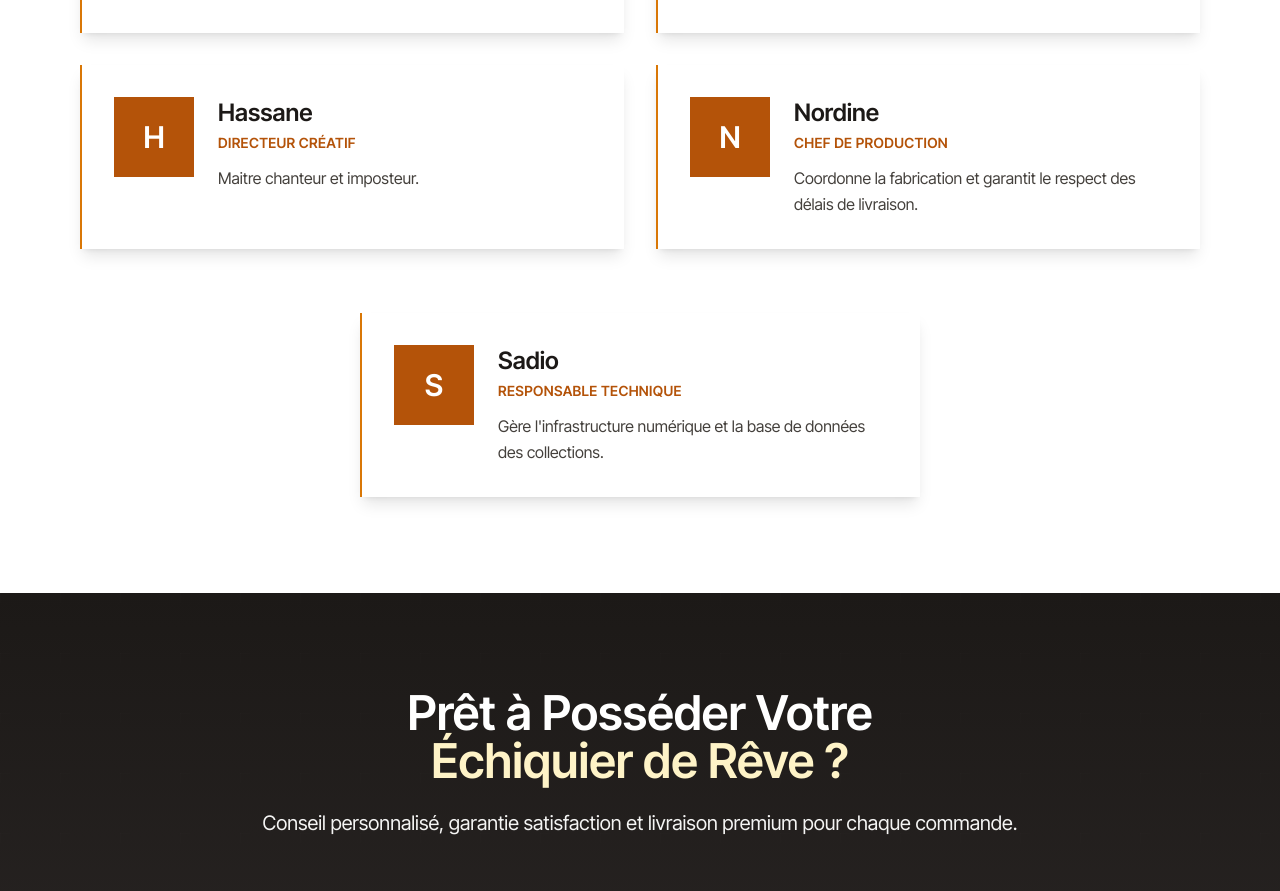
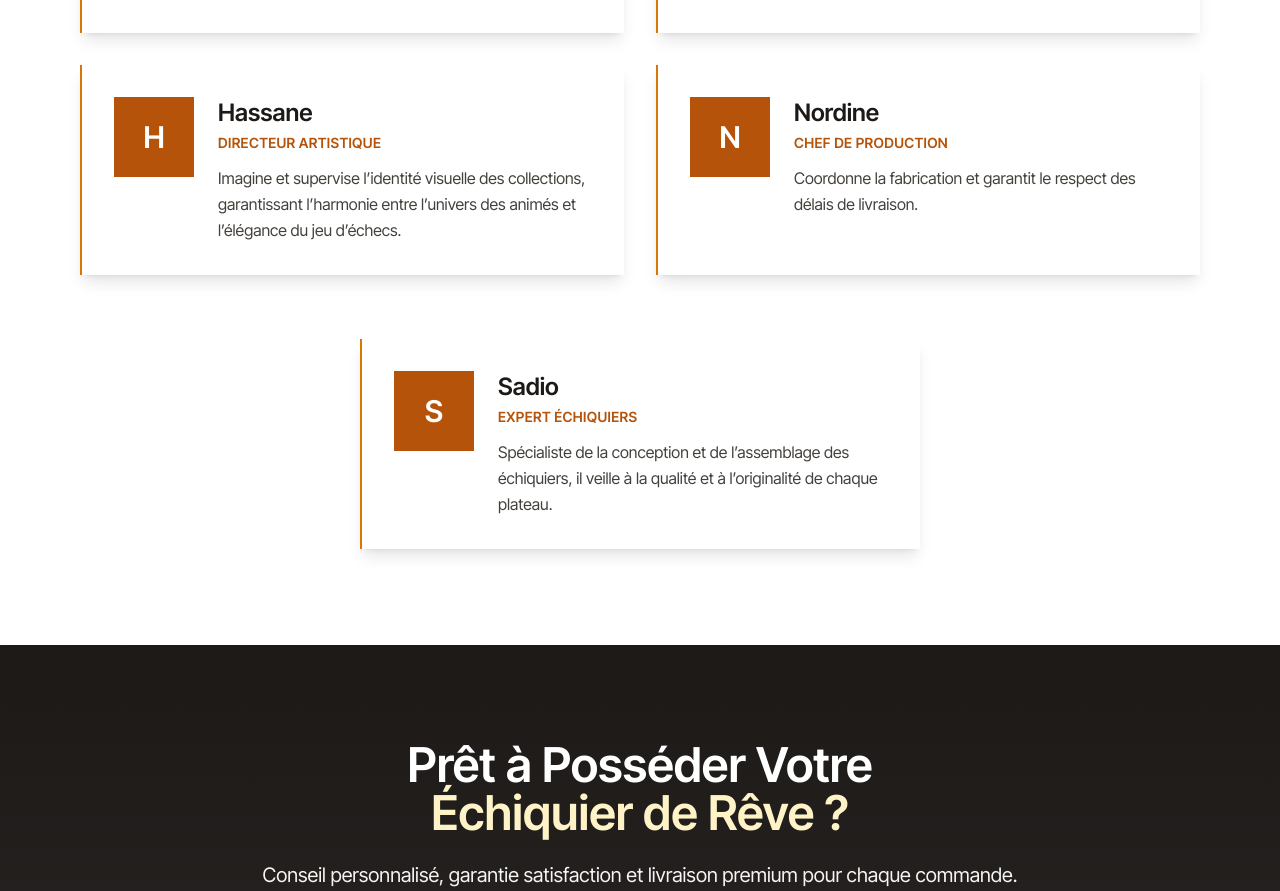
Before and after one commit to hassane-soulaimana/boutique-en-ligne, a React (Vite) app: page /about in a window 1280 px wide. Shown: the part 3486-4377 px from the top of the page. Built offline with nearby package versions, Linux system fonts and the light colour scheme.

Commit message:
derniers modifs

```diff
--- a/src/components/univers/Univers.jsx
+++ b/src/components/univers/Univers.jsx
@@ -64,7 +64,7 @@ export default function Univers() {
             </p>
 
             <Link
-              to="/collections/onepiece"
+              to="/collections/one-piece"
               className="mt-6 inline-block bg-blue-600 text-white text-sm px-6 py-2 rounded-full hover:bg-blue-700 transition shadow"
             >
               Voir la collection →
@@ -88,7 +88,7 @@ export default function Univers() {
             </p>
 
             <Link
-              to="/collections/dragonball"
+              to="/collections/dragon-ball"
               className="mt-6 inline-block bg-yellow-500 text-white text-sm px-6 py-2 rounded-full hover:bg-yellow-600 transition shadow"
             >
               Voir la collection →
--- a/src/pages/about.jsx
+++ b/src/pages/about.jsx
@@ -222,8 +222,8 @@ export default function About() {
               />
               <PremiumArtisanCard
                 name="Hassane"
-                role="Directeur Créatif"
-                desc="Maitre chanteur et imposteur."
+                role="Directeur Artistique"
+                desc="Imagine et supervise l’identité visuelle des collections, garantissant l’harmonie entre l’univers des animés et l’élégance du jeu d’échecs."
               />
               <PremiumArtisanCard
                 name="Nordine"
@@ -236,8 +236,8 @@ export default function About() {
               <div className="w-full sm:w-1/2">
                 <PremiumArtisanCard
                   name="Sadio"
-                  role="Responsable Technique"
-                  desc="Gère l'infrastructure numérique et la base de données des collections."
+                  role="Expert Échiquiers"
+                  desc="Spécialiste de la conception et de l’assemblage des échiquiers, il veille à la qualité et à l’originalité de chaque plateau."
                 />
               </div>
             </div>
--- a/vite.config.js
+++ b/vite.config.js
@@ -10,6 +10,7 @@ export default defineConfig({
       },
     }),
   ],
+  base: './',
   // server: {
   //   proxy: {
   //     '/api': {
```
